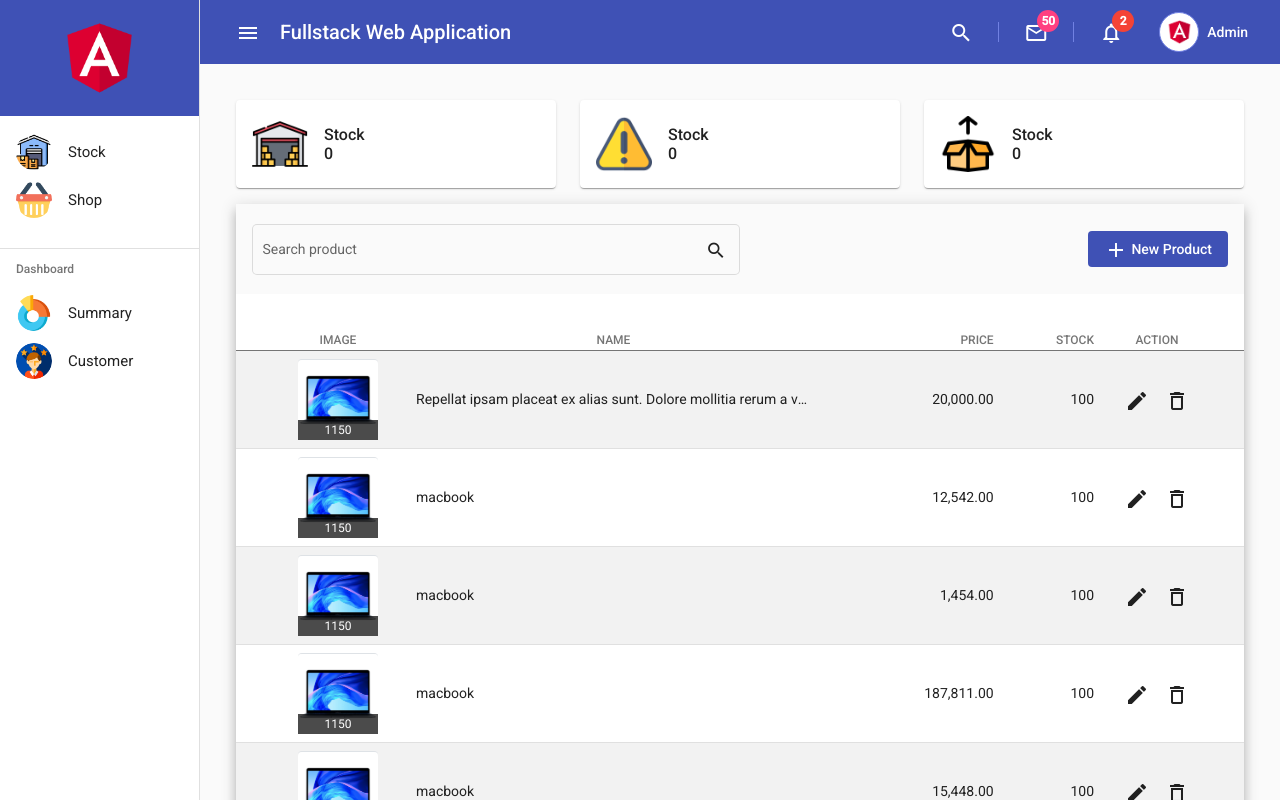
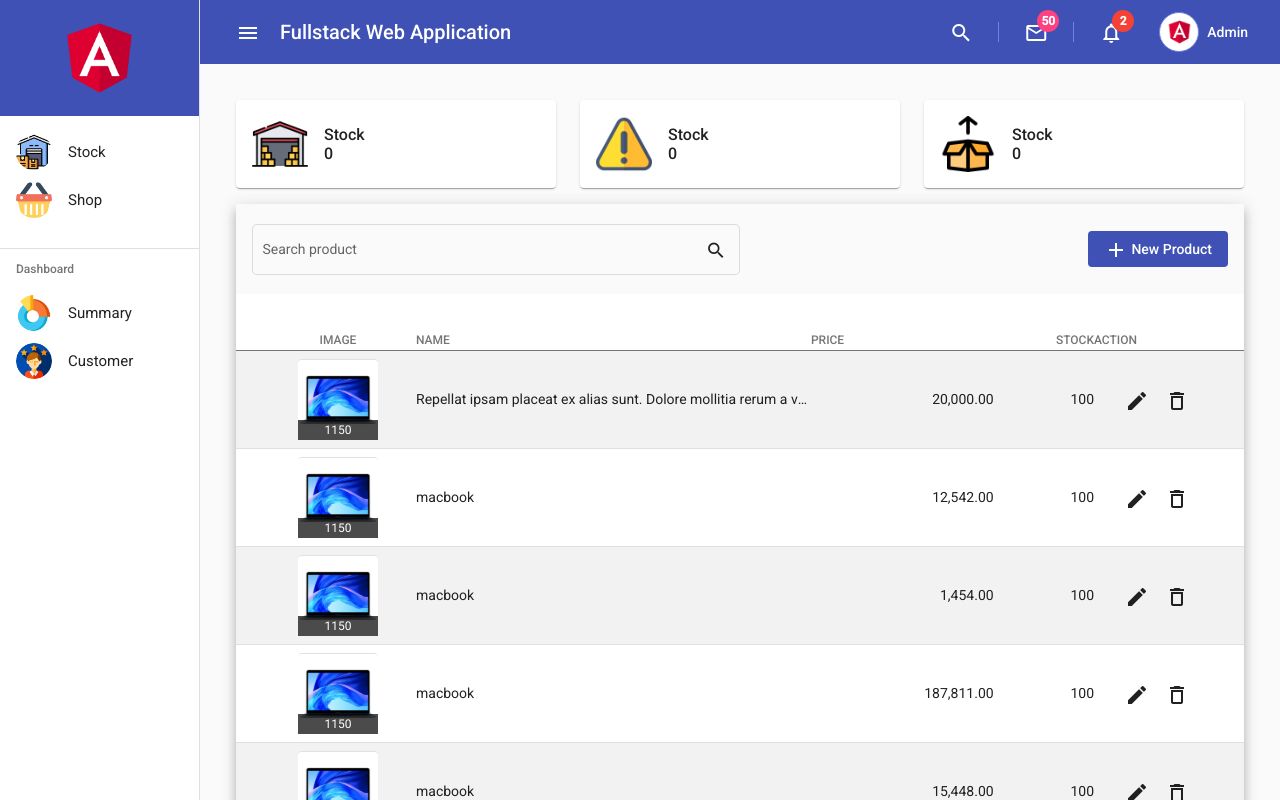
Before and after one commit to iiimomoniii/Intro-fullstack-frontend, an Angular app: page /stock in a window 1280 px wide. Built offline with nearby package versions, Linux system fonts and the light colour scheme.

Commit message:
edit store => datatable
add function sort at datatable

```diff
--- a/src/app/app-material/app-material.module.ts
+++ b/src/app/app-material/app-material.module.ts
@@ -10,6 +10,7 @@ import { MatCardModule } from '@angular/material/card';
 import { MatTableModule } from '@angular/material/table';
 import { MatFormFieldModule } from '@angular/material/form-field';
 import { MatInputModule } from '@angular/material/input';
+import { MatSortModule } from '@angular/material/sort';
 
 const materialModules = [
   MatToolbarModule,
@@ -22,7 +23,8 @@ const materialModules = [
   MatCardModule,
   MatTableModule,
   MatFormFieldModule,
-  MatInputModule
+  MatInputModule,
+  MatSortModule
 ];
 
 @NgModule({
--- a/src/app/components/menus/stock/stock-home/stock-home.component.html
+++ b/src/app/components/menus/stock/stock-home/stock-home.component.html
@@ -50,7 +50,7 @@
     </button>
   </div>
 
-  <table mat-table [dataSource]="dataSource" class="table table-striped table-hover">
+  <table mat-table matSort [dataSource]="dataSource" class="table table-striped table-hover">
 
     <ng-container matColumnDef="image">
       <th mat-header-cell *matHeaderCellDef class="text-uppercase text-center"> Image </th>
@@ -63,12 +63,12 @@
     </ng-container>
 
     <ng-container matColumnDef="name">
-      <th mat-header-cell *matHeaderCellDef class="text-uppercase text-center"> Name </th>
+      <th mat-sort-header mat-header-cell *matHeaderCellDef class="text-uppercase text-center"> Name </th>
       <td mat-cell *matCellDef="let data" class="align-middle text-truncate"> {{ data.name}} </td>
     </ng-container>
 
     <ng-container matColumnDef="price">
-      <th mat-header-cell *matHeaderCellDef class="text-uppercase text-end"> Price </th>
+      <th mat-sort-header mat-header-cell *matHeaderCellDef class="text-uppercase text-end"> Price </th>
       <td mat-cell *matCellDef="let data" class="align-middle text-end"> {{ data.price | number : '1.2-2' }} </td>
     </ng-container>
 
@@ -78,7 +78,7 @@
     </ng-container>
 
     <ng-container matColumnDef="action">
-      <th mat-header-cell *matHeaderCellDef class="text-uppercase text-center"> Action </th>
+      <th mat-sort-header mat-header-cell *matHeaderCellDef class="text-uppercase text-center"> Action </th>
       <td mat-cell *matCellDef="let data" class="align-middle text-center">
         <button mat-icon-button>
           <mat-icon>edit_outline</mat-icon>
--- a/src/app/components/menus/stock/stock-home/stock-home.component.ts
+++ b/src/app/components/menus/stock/stock-home/stock-home.component.ts
@@ -1,4 +1,5 @@
-import { Component, OnInit } from '@angular/core';
+import { Component, OnInit, ViewChild } from '@angular/core';
+import { MatSort } from '@angular/material/sort';
 import { MatTableDataSource } from '@angular/material/table';
 import { Product } from '@models/product.model';
 @Component({
@@ -15,9 +16,14 @@ export class StockHomeComponent implements OnInit {
   //search
   textSearch: string;
 
+  //sort
+  //bind sort to matSort
+  @ViewChild(MatSort, {static : true}) sort : MatSort;
+
   constructor() { }
 
   ngOnInit(): void {
+    this.dataSource.sort = this.sort;
     this.feedData();
   }
 
```
